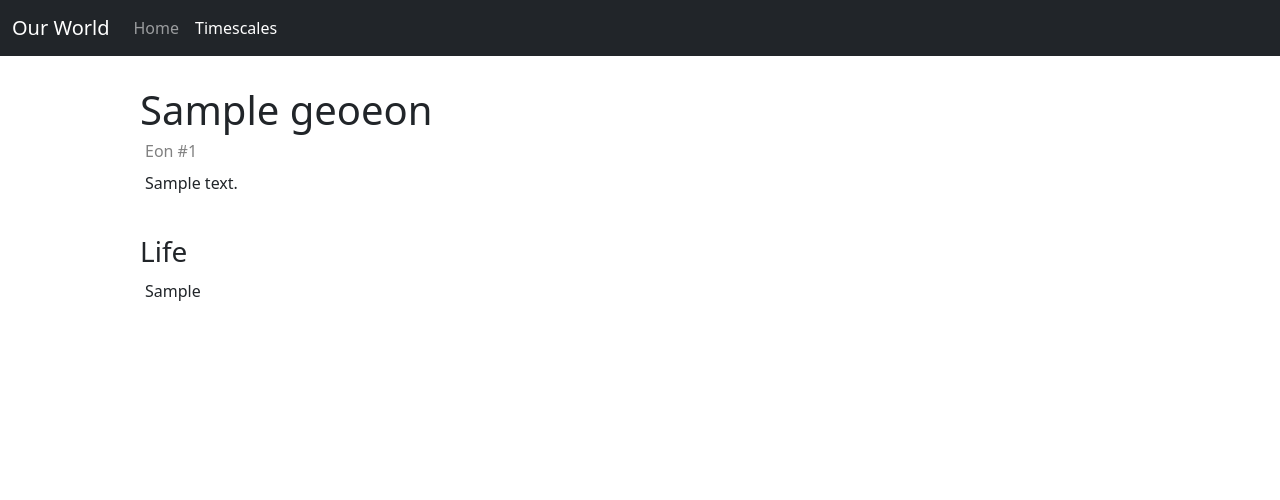
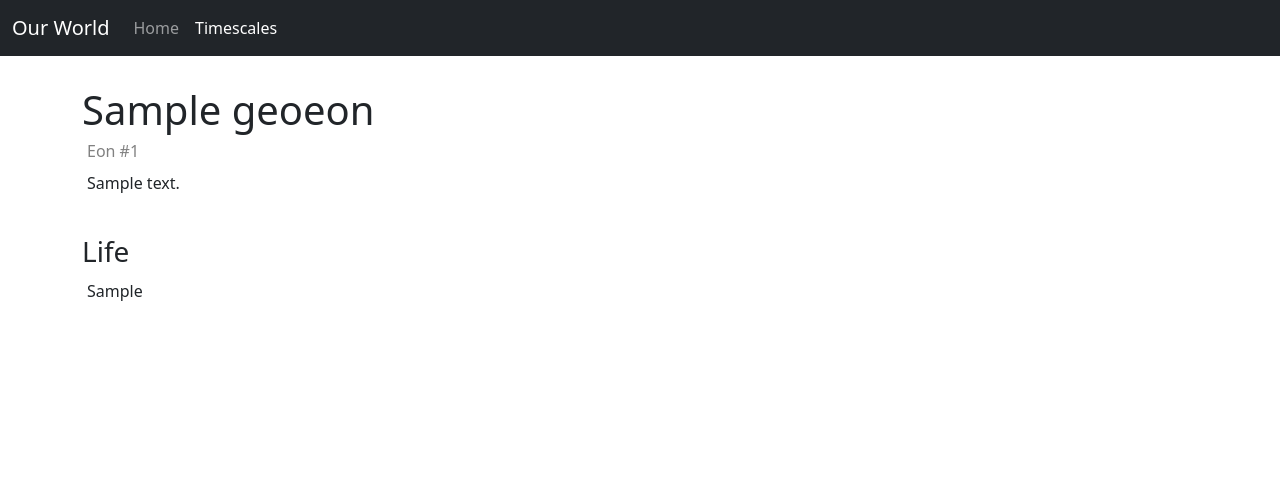
Before and after one commit to kitric/ourworld, a Django app: page /timescales/eons/1/ in a window 1280 px wide. Shown: the top 500 px of the page. Run offline with Django 3.2, Linux system fonts and the light colour scheme; tables that the repository leaves empty hold one stand-in row (values such as "Sample post").

Commit message:
update html class

```diff
--- a/timescales/templates/ts-base.html
+++ b/timescales/templates/ts-base.html
@@ -5,7 +5,7 @@
 {% block content %}
     <div class="container-fluid">
         <!--This container is what does the magic-->
-        <div class="geo-content">
+        <div class="geo-content container">
             {% block geo-content %}
             {% endblock %}
         </div>
```
